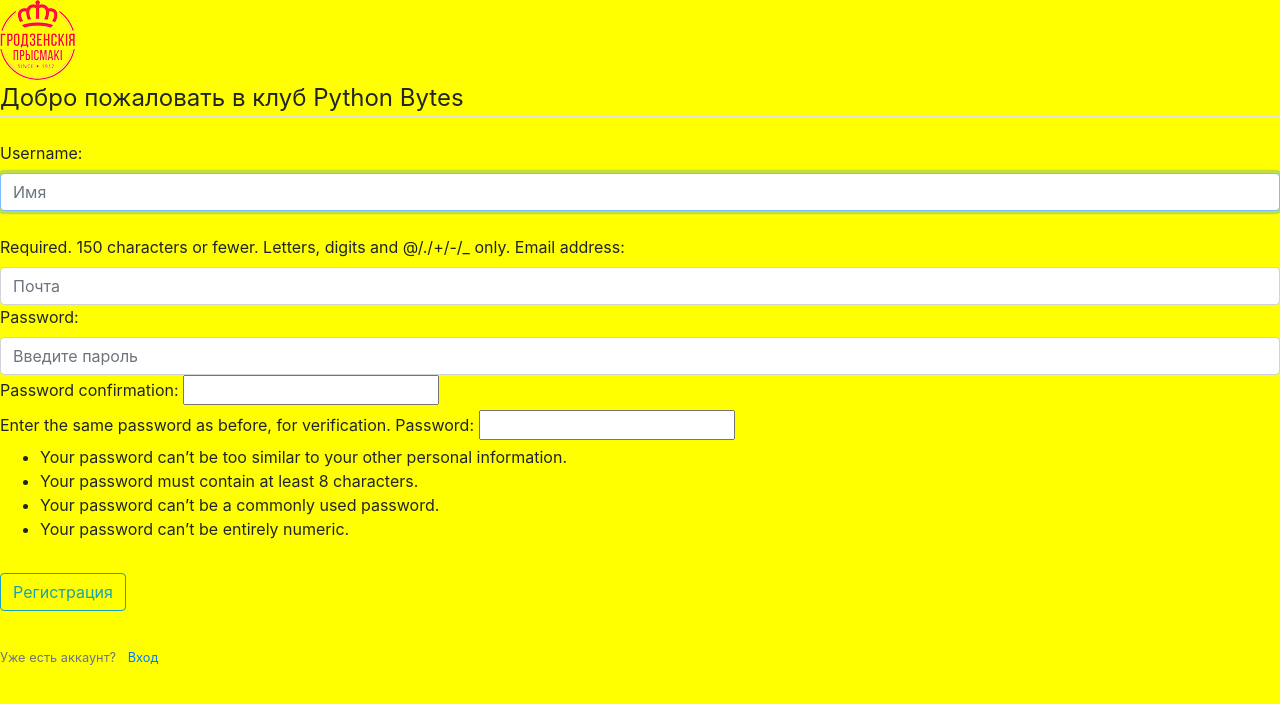
After one commit to AlexLojko1983/sait, a Django app: page /register in a window 1280 px wide. The commit adds this page. Shown: the top 704 px of the page. Run offline with Django 4.2, Linux system fonts and the light colour scheme; some libraries are stand-ins or nearby versions.

Commit message:
register

```diff
--- a/magaz/magaz/settings.py
+++ b/magaz/magaz/settings.py
@@ -38,7 +38,10 @@ INSTALLED_APPS = [
     'django.contrib.messages',
     'django.contrib.staticfiles',
     'users.apps.UsersConfig',
+    'crispy_forms',
 ]
+
+CRISPY_TEMPLATE_PACK = 'bootstrap4'
 
 MIDDLEWARE = [
     'django.middleware.security.SecurityMiddleware',
@@ -48,6 +51,7 @@ MIDDLEWARE = [
     'django.contrib.auth.middleware.AuthenticationMiddleware',
     'django.contrib.messages.middleware.MessageMiddleware',
     'django.middleware.clickjacking.XFrameOptionsMiddleware',
+
 ]
 
 ROOT_URLCONF = 'magaz.urls'
--- a/magaz/magaz/urls.py
+++ b/magaz/magaz/urls.py
@@ -15,7 +15,7 @@ Including another URLconf
     2. Add a URL to urlpatterns:  path('blog/', include('blog.urls'))
 """
 from django.contrib import admin
-from django.urls import path, re_path
+from django.urls import path, re_path, include
 from users import views
 from django.conf import settings
 from django.conf.urls.static import static
@@ -29,5 +29,6 @@ urlpatterns = [
     re_path(r'^contacts', views.contact),
     re_path(r'^user', views.user),
     re_path(r'^login', views.user_login),
+    re_path(r'^register', views.register, name='register'),
 
 ] + static(settings.STATIC_URL, document_root=settings.STATIC_ROOT)
--- a/magaz/users/forms.py
+++ b/magaz/users/forms.py
@@ -1,6 +1,35 @@
 from django import forms
 from .models import Person
 from django.contrib.auth.models import User
+from django.contrib.auth.forms import UserCreationForm
+
+
+class UserRegisterForm(UserCreationForm):
+    # email = forms.EmailField(widget=forms.TextInput(attrs={
+    #             'class': 'form-control',
+    #             'placeholder': 'Почта'
+    # }))
+    class Meta:
+        model = User
+        fields = ['username', 'email', 'password', 'password2']
+        widgets = {
+            "username": forms.TextInput(attrs={
+                'class': 'form-control',
+                'placeholder': 'Имя'
+            }),
+            "email": forms.TextInput(attrs={
+                'class': 'form-control',
+                'placeholder': 'Почта'
+            }),
+            "password": forms.PasswordInput(attrs={
+                'class': 'form-control',
+                'placeholder': 'Введите пароль'
+            }),
+            "password2": forms.PasswordInput(attrs={
+                'class': 'form-control',
+                'placeholder': 'Повторите пароль'
+            }),
+        }
 
 
 class UserForm(forms.ModelForm):
--- a/magaz/users/templates/base.html
+++ b/magaz/users/templates/base.html
@@ -2,8 +2,22 @@
 <!DOCTYPE html>
 <html>
 <head>
+      <!-- Bootstrap, иконки и шрифт -->
+     <link rel="stylesheet" href="https://maxcdn.bootstrapcdn.com/bootstrap/4.0.0/css/bootstrap.min.css" integrity="sha384-Gn5384xqQ1aoWXA+058RXPxPg6fy4IWvTNh0E263XmFcJlSAwiGgFAW/dAiS6JXm" crossorigin="anonymous">
+     <link href='http://fonts.googleapis.com/css?family=Roboto:400,100,100italic,300,300italic,400italic,500,500italic,700,700italic,900italic,900' rel='stylesheet' type='text/css'>
+     <link rel="stylesheet" type="text/css" href="{% static 'users/css/main.css' %}">
+     <link href='https://unpkg.com/boxicons@2.1.2/css/boxicons.min.css' rel='stylesheet'>
+
+    {% if messages %}
+        	{% for message in messages %}
+          	<div class="alert alert-{{ message.tags }}">
+            	{{ message }}
+          	</div>
+        	{% endfor %}
+{% endif %}
     <title>{% block title %}{% endblock %}</title>
-    <link href="{% static  'users/css/main.css' %}" rel="stylesheet">
+<!--    <link rel="stylesheet" href="https://maxcdn.bootstrapcdn.com/bootstrap/4.0.0/css/bootstrap.min.css" integrity="sha384-Gn5384xqQ1aoWXA+058RXPxPg6fy4IWvTNh0E263XmFcJlSAwiGgFAW/dAiS6JXm" crossorigin="anonymous">-->
+<!--    <link href="{% static  'users/css/main.css' %}" rel="stylesheet">-->
 </head>
 <body>
     <img src="{%static 'users/img/logo-2.png' %}" alt="MDN logo">
--- /dev/null
+++ b/magaz/users/templates/users/register.html
@@ -0,0 +1,21 @@
+{% extends "base.html" %}
+{% load crispy_forms_tags %}
+{% block content %}
+    <div class="content-section">
+        <form method="POST">
+            {% csrf_token %}
+            <fieldset class="form-group">
+                <legend class="border-bottom mb-4">Добро пожаловать в клуб Python Bytes</legend>
+                {{ form }}
+            </fieldset>
+            <div class="form-group">
+                <button class="btn btn-outline-info" type="submit">Регистрация</button>
+            </div>
+        </form>
+        <div class="border-top pt-3">
+            <small class="text-muted">
+                Уже есть аккаунт? <a class="ml-2" href="#">Вход</a>
+            </small>
+        </div>
+    </div>
+{% endblock content %}
--- a/magaz/users/views.py
+++ b/magaz/users/views.py
@@ -1,9 +1,23 @@
-from django.shortcuts import render
+from django.shortcuts import render, redirect
 from django.http import HttpResponse
-from .forms import UserForm, LoginForm
+from .forms import UserForm, LoginForm, UserRegisterForm
+from django.contrib import messages
 from .models import Person
 import asyncio
 from django.contrib.auth import authenticate, login
+
+
+def register(request):
+    if request.method == "POST":
+        form = UserRegisterForm(request.POST)
+        if form.is_valid():
+            form.save()
+            username = form.cleaned_data.get('username')
+            messages.success(request, f'Hi {username} !!!')
+            return redirect('blog-home')
+    else:
+        form = UserRegisterForm()
+    return render(request, 'users/register.html', {'form': form})
 
 
 def user_login(request):
@@ -37,23 +51,15 @@ def contact(request):
     return render(request, "contacts.html")
 
 
-# def user(request):
-#     users = Person.objects.order_by('-date')
-#     return render(request, 'createuser.html', {'form': users})
 def user(request):
     if request.method == 'POST':
         form = UserForm(request.POST)
         if form.is_valid():
-            # new_user = form.save(commit=False)
-            # new_user.set_password(form.cleaned_data['password'])
-            # new_user.save()
             form.save()
-
             return render(request, "users/index.html")
         else:
             HttpResponse('INVALID DATA')
-    userform = UserForm()
-
-    return render(request, 'create/createuser.html', {'form': userform})
+    form = UserForm()
+    return render(request, 'create/createuser.html', {'form': form})
 
 # Create your views here.
```
